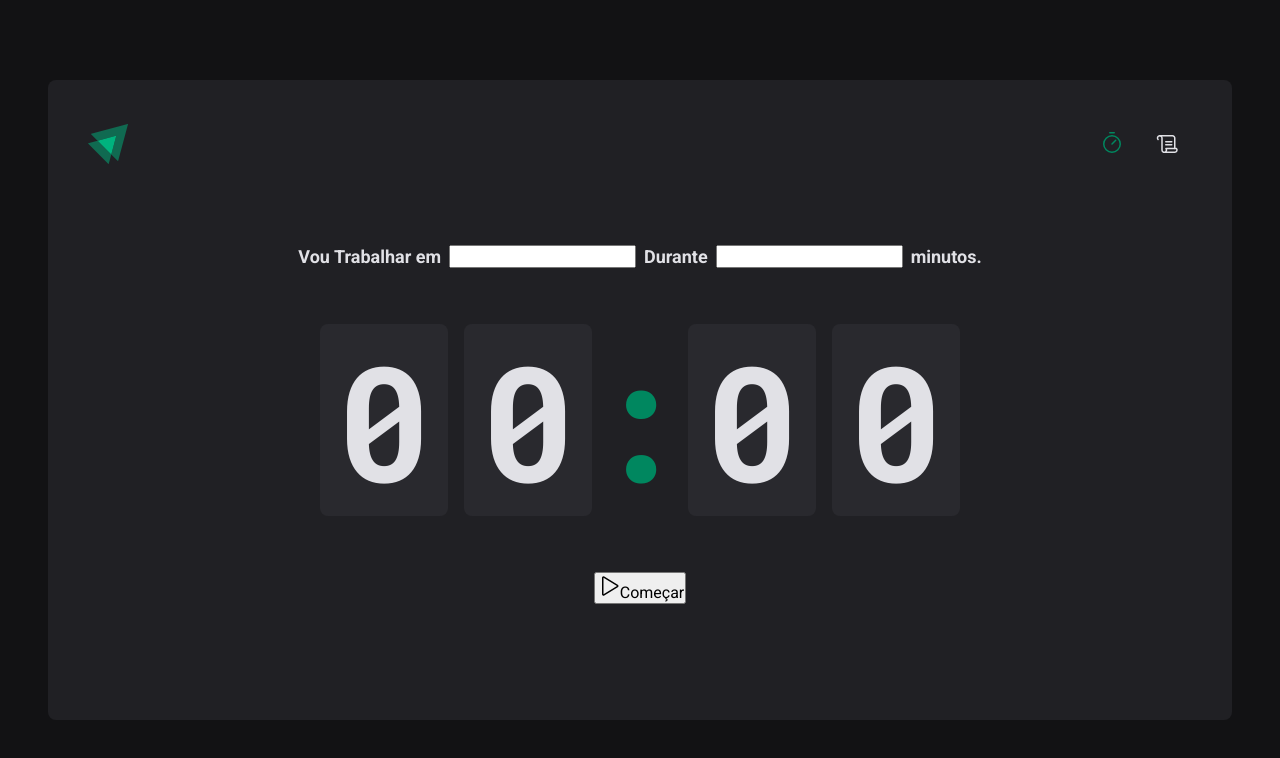
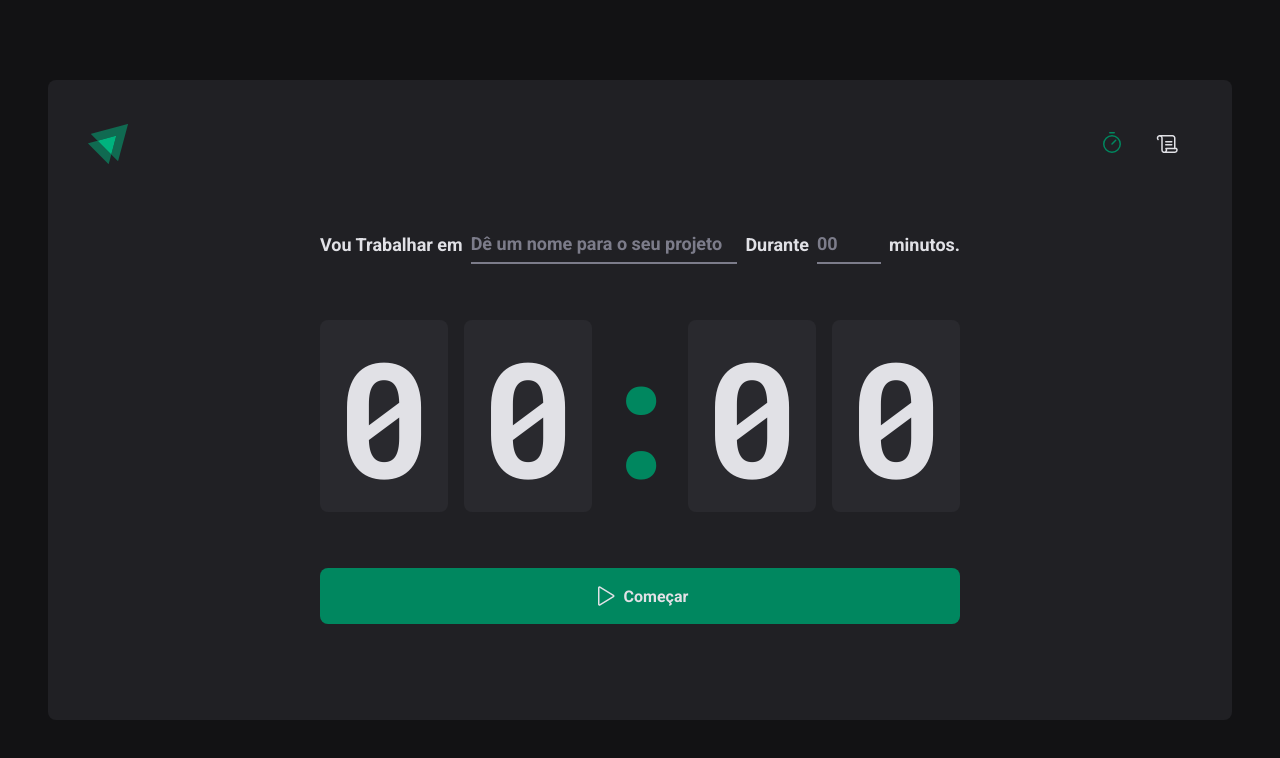
Before and after one commit to elioenays/02-ignite-timer, a React (Vite) app: page / in a window 1280 px wide. Shown: the top 758 px of the page. Built offline with nearby package versions, Linux system fonts and the light colour scheme.

Commit message:
Finalização da Home

```diff
--- a/src/pages/Home/index.tsx
+++ b/src/pages/Home/index.tsx
@@ -3,7 +3,10 @@
   CountdownContainer,
   FormContainer,
   HomeContainer,
+  MinutesAmountInput,
   Separator,
+  StartCountdownButton,
+  TaskInput,
 } from './styles'
 
 export default function Home() {
@@ -12,15 +15,17 @@
       <form action=''>
         <FormContainer>
           <label htmlFor='task'>Vou Trabalhar em</label>
-          <input
+          <TaskInput
             type='text'
             id='task'
+            placeholder='Dê um nome para o seu projeto'
           />
 
           <label htmlFor='minutesAmount'>Durante</label>
-          <input
+          <MinutesAmountInput
             type='number'
             id='minutesAmount'
+            placeholder='00'
           />
 
           <span>minutos.</span>
@@ -34,10 +39,10 @@
           <span>0</span>
         </CountdownContainer>
 
-        <button type='submit'>
+        <StartCountdownButton type='submit'>
           <Play size={24} />
           Começar
-        </button>
+        </StartCountdownButton>
       </form>
     </HomeContainer>
   )
--- a/src/pages/Home/styles.ts
+++ b/src/pages/Home/styles.ts
@@ -30,6 +30,38 @@
   flex-wrap: wrap;
 `
 
+const BaseInput = styled.input`
+  background: transparent;
+  height: 2.5rem;
+
+  padding: 8 0.5rem;
+
+  border: 0;
+  border-bottom: 2px solid ${(props) => props.theme['gray-500']};
+
+  font-weight: bold;
+  font-size: inherit;
+
+  color: ${(props) => props.theme['gray-100']};
+
+  &:focus {
+    box-shadow: none;
+    border-color: ${(props) => props.theme['green-500']};
+  }
+
+  &::placeholder {
+    color: ${(props) => props.theme['gray-500']};
+  }
+`
+
+export const TaskInput = styled(BaseInput)`
+  flex: 1;
+`
+
+export const MinutesAmountInput = styled(BaseInput)`
+  width: 4rem;
+`
+
 export const CountdownContainer = styled.div`
   font-family: 'Roboto Mono', monospace;
   font-size: 10rem;
@@ -56,3 +88,31 @@
   display: flex;
   justify-content: center;
 `
+
+export const StartCountdownButton = styled.button`
+  width: 100%;
+  border: 0;
+  padding: 1rem;
+  border-radius: 8px;
+
+  display: flex;
+  align-items: center;
+  justify-content: center;
+  gap: 0.5rem;
+
+  font-weight: bold;
+
+  cursor: pointer;
+
+  background: ${(props) => props.theme['green-500']};
+  color: ${(props) => props.theme['gray-100']};
+
+  &:not(:disabled):hover {
+    background: ${(props) => props.theme['green-700']};
+  }
+
+  &:disabled {
+    opacity: 0.7;
+    cursor: not-allowed;
+  }
+`
```
